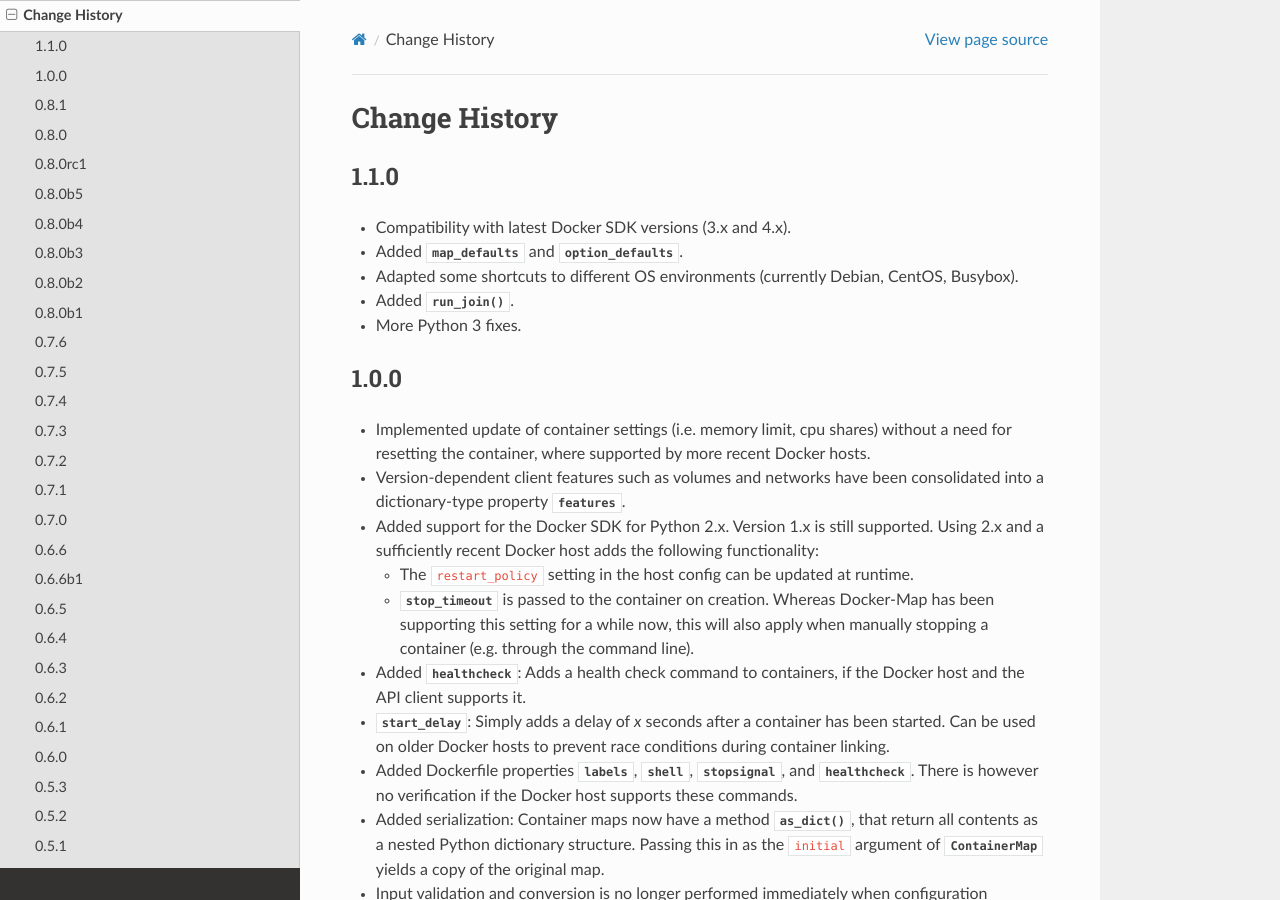
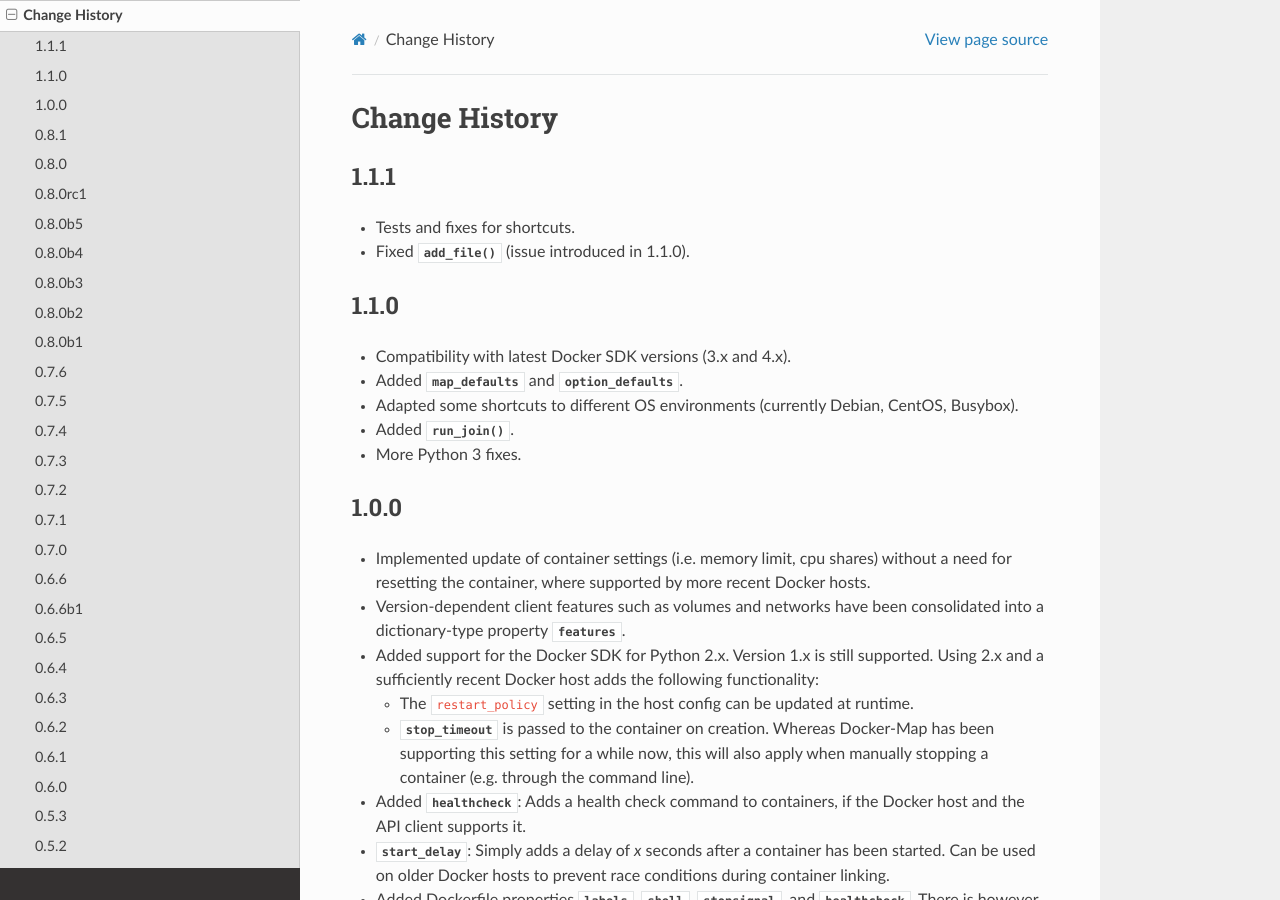
Before and after one commit to merll/docker-map, a Sphinx documentation site: the page built from docs/changes.rst, in a window 1280 px wide and 900 px high. Built offline with Sphinx 7.4.7 and the Read the Docs theme 2.0.0, drawn with Linux system fonts in a browser that asks for light colours.

Commit message:
Version and change log.

```diff
--- a/dockermap/__init__.py
+++ b/dockermap/__init__.py
@@ -2,7 +2,7 @@
 from __future__ import unicode_literals
 
 
-__version__ = '1.1.0'
+__version__ = '1.1.1'
 
 DEFAULT_BASEIMAGE = 'tianon/true:latest'
 DEFAULT_COREIMAGE = 'busybox:latest'
--- a/docs/changes.rst
+++ b/docs/changes.rst
@@ -2,6 +2,12 @@
 
 Change History
 ==============
+1.1.1
+-----
+* Tests and fixes for shortcuts.
+* Fixed :meth:`~dockermap.build.dockerfile.DockerFile.add_file` (issue introduced in
+  1.1.0).
+
 1.1.0
 -----
 * Compatibility with latest Docker SDK versions (3.x and 4.x).
```
